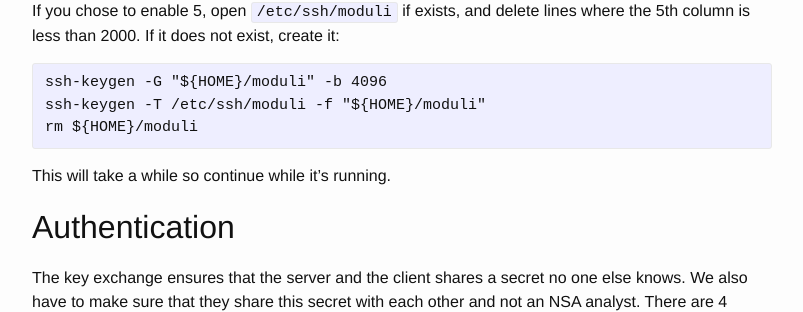
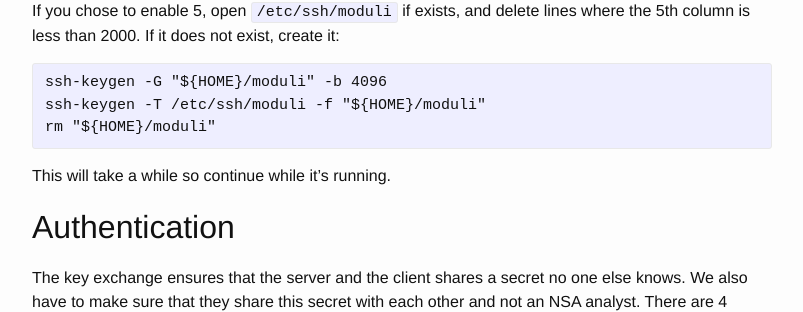
Before and after one commit to stribika/stribika.github.io, a Jekyll site: the page built from _posts/2015-01-04-secure-secure-shell.md, in a window 1280 px wide and 900 px high, scrolled down 2048 px. Shown: the part 186-498 px from the top of the window, without its empty margins (238-1041 px from the left). Built offline with Jekyll 4.4.1, drawn with Linux system fonts in a browser that asks for light colours.

```diff
--- a/_posts/2015-01-04-secure-secure-shell.md
+++ b/_posts/2015-01-04-secure-secure-shell.md
@@ -102,7 +102,7 @@
 
 <pre><code>ssh-keygen -G "${HOME}/moduli" -b 4096
 ssh-keygen -T /etc/ssh/moduli -f "${HOME}/moduli"
-rm ${HOME}/moduli</code></pre>
+rm "${HOME}/moduli"</code></pre>
 
 This will take a while so continue while it's running.
 
```
